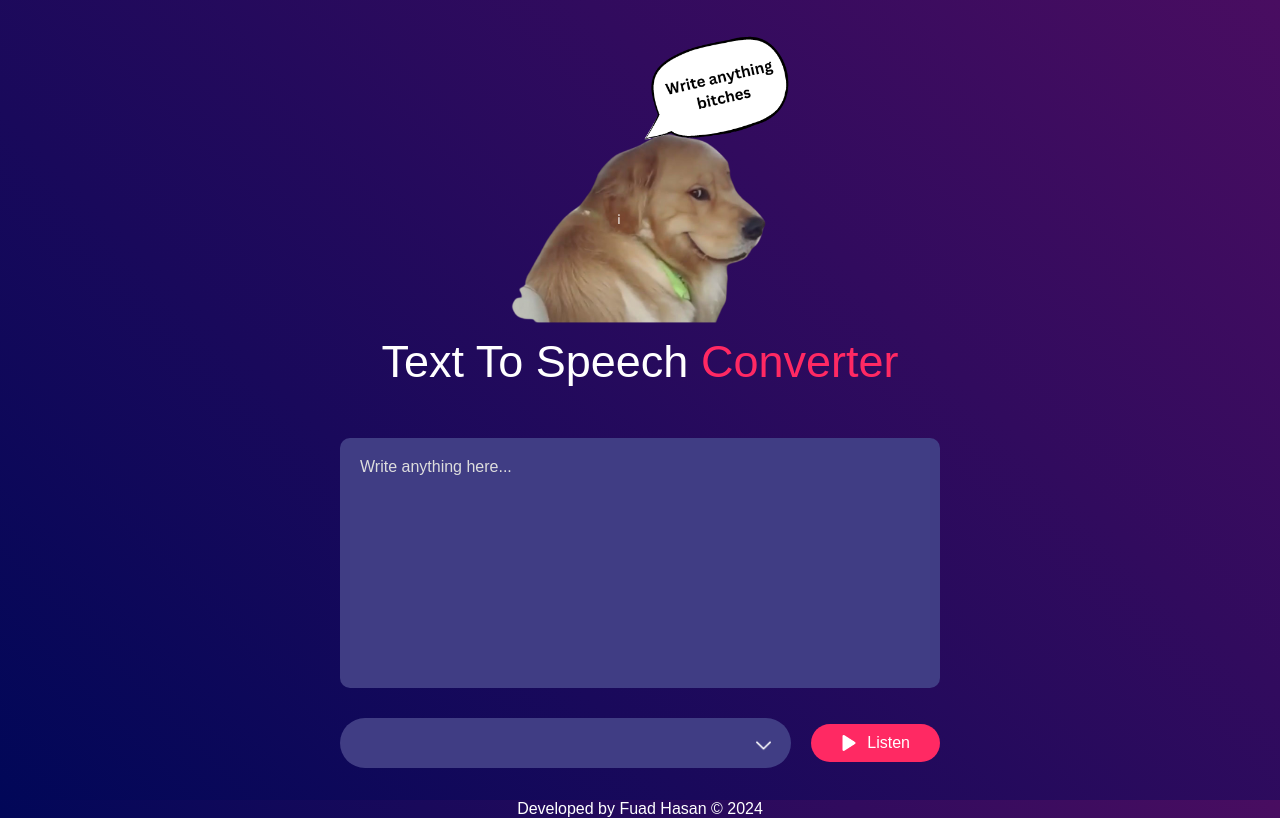
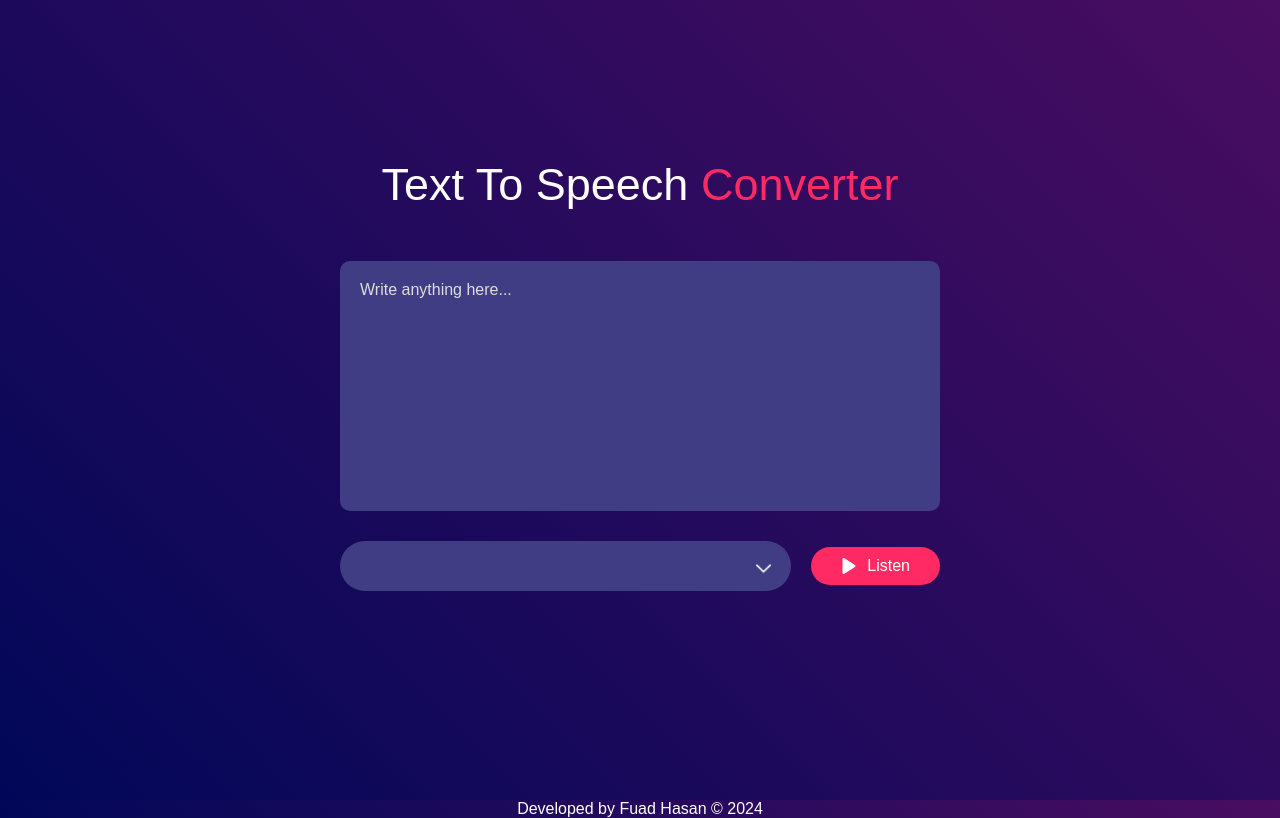
Before and after one commit to fuadmiazi/Text-To-Speech, a plain HTML site: page index.html in a window 1280 px wide. Drawn offline with Linux system fonts and the light colour scheme.

Commit message:
Doggy cancel

```diff
--- a/index.html
+++ b/index.html
@@ -9,9 +9,9 @@
   </head>
   <body>
     <div class="hero">
-      <div class="doggy">
+      <!-- <div class="doggy">
         <img id="doggo" src="images/doggy.png" alt="" />
-      </div>
+      </div> -->
       <h1>Text To Speech <span>Converter</span></h1>
       <textarea placeholder="Write anything here..."></textarea>
       <div class="row">
```
